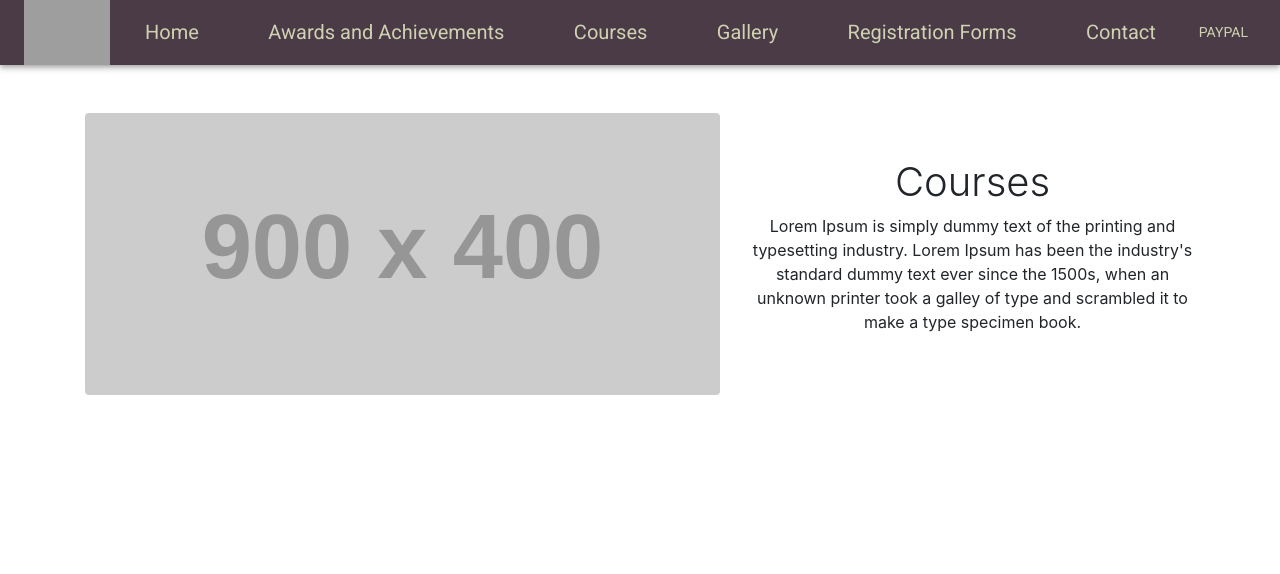
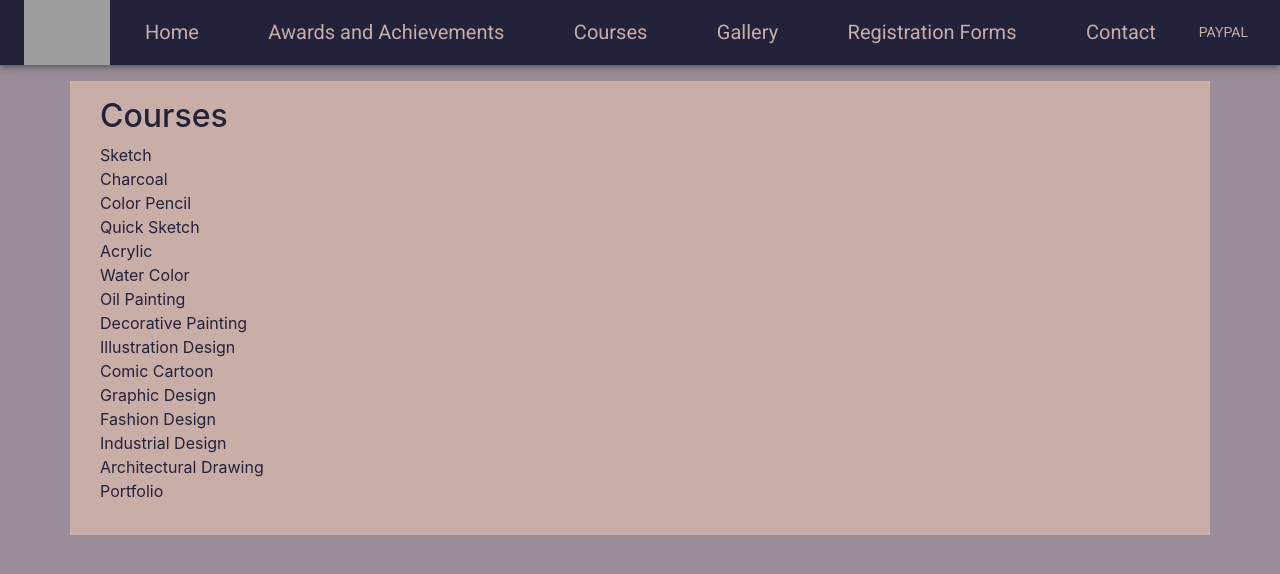
Before and after one commit to joshuajy03/artwebsite, a React (Create React App) app: page /artwebsite/courses in a window 1280 px wide. Shown: the top 574 px of the page. Built offline with nearby package versions, Linux system fonts and the light colour scheme; grey boxes are pictures that could not be loaded.

Commit message:
Added Courses and Changed Color Theme

```diff
--- a/src/App.css
+++ b/src/App.css
@@ -6,6 +6,7 @@
   height: 40vmin;
   pointer-events: none;
 }
+
 
 @media (prefers-reduced-motion: no-preference) {
   .App-logo {
--- a/src/components/About.jsx
+++ b/src/components/About.jsx
@@ -1,4 +1,5 @@
 import React from "react";
+import './WebPage.css';
 
 function About() {
   return (
--- a/src/components/Awards.jsx
+++ b/src/components/Awards.jsx
@@ -1,26 +1,14 @@
 import React from "react";
+import './WebPage.css';
 
 function Awards() {
   return (
     <div className="awards">
-      <div class="container">
-        <div class="row align-items-center my-5">
-          <div class="col-lg-7">
-            <img
-              class="img-fluid rounded mb-4 mb-lg-0"
-              src="http://placehold.it/900x400"
-              alt=""
-            />
-          </div>
-          <div class="col-lg-5">
-            <h1 class="font-weight-light">Awards</h1>
-            <p>
-              Lorem Ipsum is simply dummy text of the printing and typesetting
-              industry. Lorem Ipsum has been the industry's standard dummy text
-              ever since the 1500s, when an unknown printer took a galley of
-              type and scrambled it to make a type specimen book.
-            </p>
-          </div>
+      <div class="container pt-3 pb-3 my-3">
+        <div style={{ textAlign: "left" }} class="col-lg-6">
+          <h2>Awards</h2>
+          <p>
+          </p>
         </div>
       </div>
     </div>
--- a/src/components/Contact.jsx
+++ b/src/components/Contact.jsx
@@ -1,4 +1,5 @@
 import React from "react";
+import './WebPage.css';
 
 function Contact() {
   return (
--- a/src/components/Courses.jsx
+++ b/src/components/Courses.jsx
@@ -1,26 +1,29 @@
 import React from "react";
+import './WebPage.css';
 
 function Courses() {
   return (
     <div className="courses">
-      <div class="container">
-        <div class="row align-items-center my-5">
-          <div class="col-lg-7">
-            <img
-              class="img-fluid rounded mb-4 mb-lg-0"
-              src="http://placehold.it/900x400"
-              alt=""
-            />
-          </div>
-          <div class="col-lg-5">
-            <h1 class="font-weight-light">Courses</h1>
-            <p>
-              Lorem Ipsum is simply dummy text of the printing and typesetting
-              industry. Lorem Ipsum has been the industry's standard dummy text
-              ever since the 1500s, when an unknown printer took a galley of
-              type and scrambled it to make a type specimen book.
-            </p>
-          </div>
+      <div class="container pt-3 pb-3 my-3">
+        <div style={{ textAlign: "left" }} class="col-lg-6">
+          <h2>Courses</h2>
+          <p>
+            Sketch <br />
+              Charcoal <br />
+              Color Pencil <br />
+              Quick Sketch <br />
+              Acrylic <br />
+              Water Color <br />
+              Oil Painting <br />
+              Decorative Painting <br />
+              Illustration Design <br />
+              Comic Cartoon <br />
+              Graphic Design <br />
+              Fashion Design <br />
+              Industrial Design <br />
+              Architectural Drawing <br />
+              Portfolio <br />
+          </p>
         </div>
       </div>
     </div>
--- a/src/components/Gallery.jsx
+++ b/src/components/Gallery.jsx
@@ -1,26 +1,15 @@
 import React from "react";
+import './WebPage.css';
 
 function Gallery() {
   return (
     <div className="gallery">
-      <div class="container">
-        <div class="row align-items-center my-5">
-          <div class="col-lg-7">
-            <img
-              class="img-fluid rounded mb-4 mb-lg-0"
-              src="http://placehold.it/900x400"
-              alt=""
-            />
-          </div>
-          <div class="col-lg-5">
-            <h1 class="font-weight-light">Gallery</h1>
-            <p>
-              Lorem Ipsum is simply dummy text of the printing and typesetting
-              industry. Lorem Ipsum has been the industry's standard dummy text
-              ever since the 1500s, when an unknown printer took a galley of
-              type and scrambled it to make a type specimen book.
-            </p>
-          </div>
+      <div class="container pt-3 pb-3 my-3">
+        <div style={{ textAlign: "left" }} class="col-lg-6">
+          <h2>Gallery</h2>
+          <p>
+
+          </p>
         </div>
       </div>
     </div>
--- a/src/components/Home.jsx
+++ b/src/components/Home.jsx
@@ -1,4 +1,5 @@
 import React from "react";
+import './WebPage.css';
 
 function Home() {
   return (
--- a/src/components/NavBar.css
+++ b/src/components/NavBar.css
@@ -1,6 +1,6 @@
 a {
-    color: #CFD2B2;
+    color: #C9ADA7;
   }
   a:hover {
-     color: #6A6262
+     color: #F2E9E4
   }
--- a/src/components/NavBar.js
+++ b/src/components/NavBar.js
@@ -10,7 +10,7 @@ import './NavBar.css';
 const styles = makeStyles({
     bar:{
         paddingTop: "0rem",
-        backgroundColor: "#4B3B47",
+        backgroundColor: "#22223B",
         ['@media (max-width:780px)']: {
            flexDirection: "column"
           }
--- a/src/components/Registration.jsx
+++ b/src/components/Registration.jsx
@@ -1,12 +1,12 @@
 import React from "react";
-import RGF from 'react-google-forms';
+import './WebPage.css';
 
 
 function Registration() {
   return (
     <div className="registration">
       <div class="container">
-        <iframe src='https://docs.google.com/forms/d/e/1FAIpQLSfIDFrSKjvbPmLqEb78XFzhEo5Q9IX1lnLdWa-lHi_0-Yq2rQ/viewform?embedded=true' width="640" height="10500" frameborder='0' marginheight='0' marginwidth='0'>Loading...</iframe>.
+        <iframe src='https://docs.google.com/forms/d/e/1FAIpQLSfIDFrSKjvbPmLqEb78XFzhEo5Q9IX1lnLdWa-lHi_0-Yq2rQ/viewform?embedded=true' width="640" height="10650" frameborder='0' marginheight='0' marginwidth='0'>Loading...</iframe>.
       </div>
     </div>
   );
--- /dev/null
+++ b/src/components/WebPage.css
@@ -0,0 +1,17 @@
+.container {
+    background-color: #C9ADA7;
+
+}
+
+body {
+    background-color: #9A8C98;
+}
+
+
+p {
+    color: #22223B;
+}
+
+h2 {
+    color: #22223B;
+}
```
Also changed, not shown: src/components/index.js (line endings or trailing spaces).
